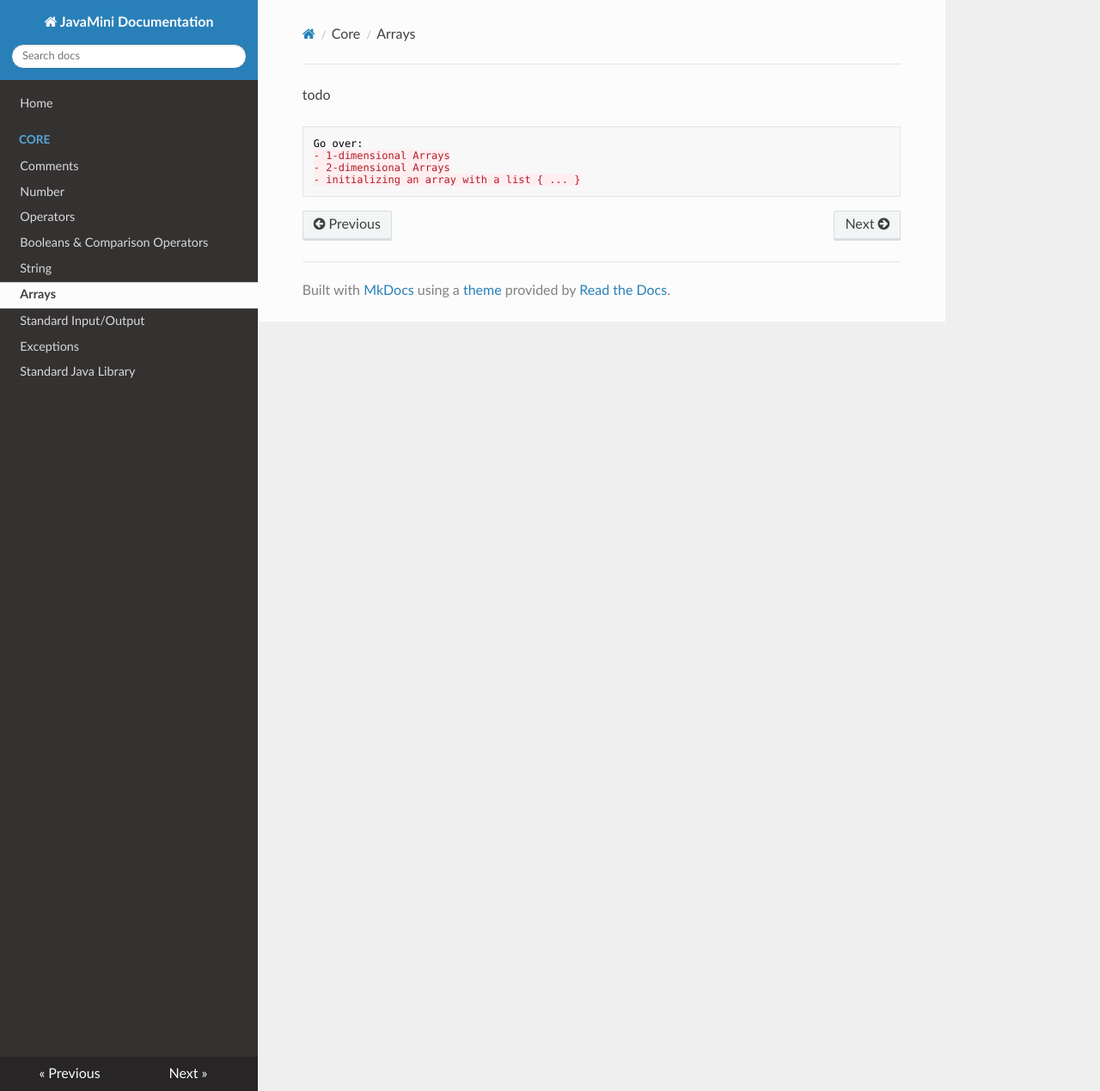
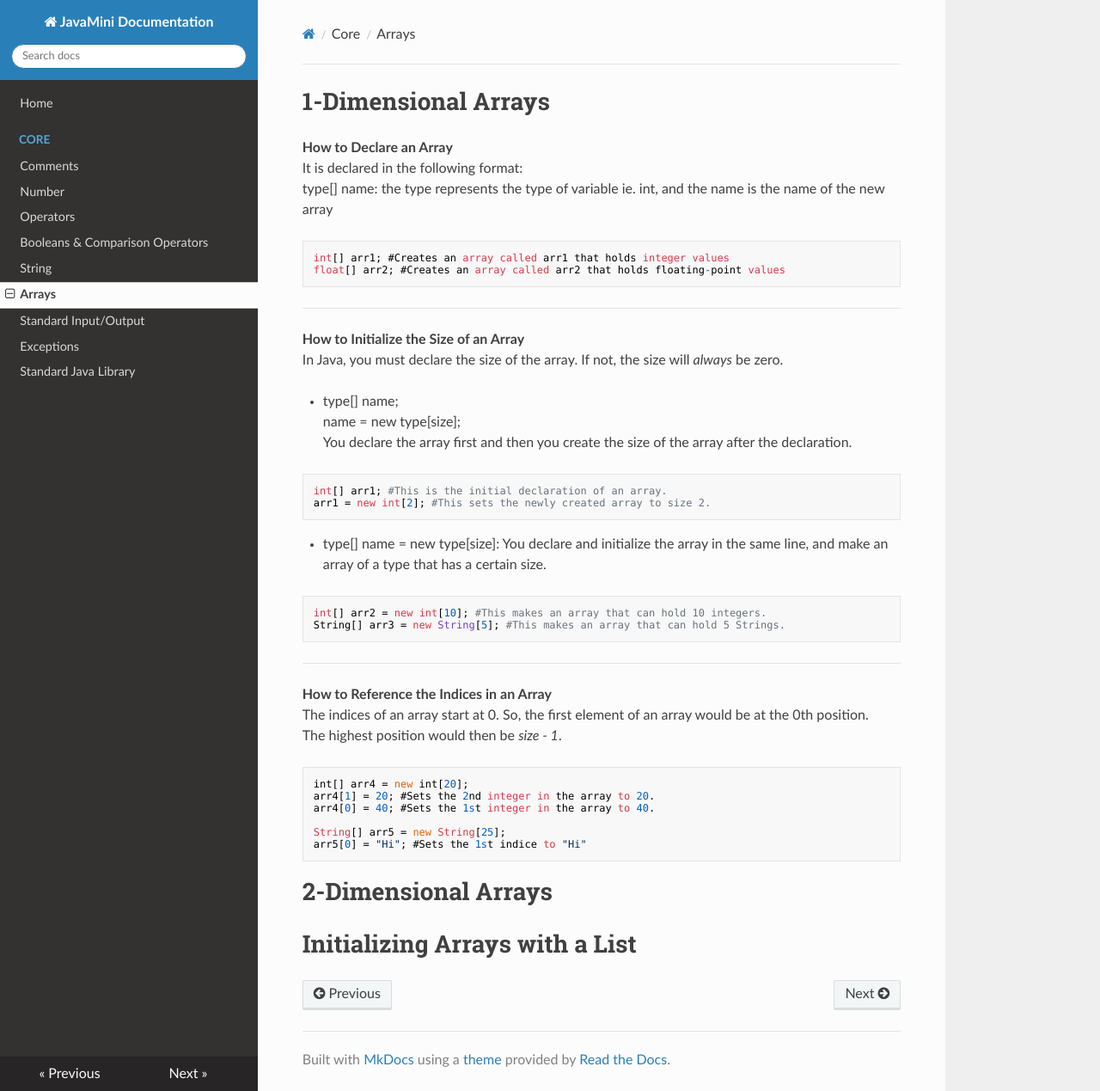
Before and after one commit to bofeng/javamini-doc, an MkDocs documentation site: the page built from doc/core/arrays.md, in a window 1280 px wide and 1269 px high. Shown: the whole window at 86% size. Built offline with MkDocs 1.6.1, drawn with Linux system fonts in a browser that asks for light colours; nearby versions of some CDN libraries; old or Windows-style settings are respelled for this version of MkDocs.

Commit message:
Added documentation for 1-dimensional arrays

````diff
--- a/doc/core/arrays.md
+++ b/doc/core/arrays.md
@@ -1,7 +1,44 @@
-todo
+# 1-Dimensional Arrays
+
+**How to Declare an Array**
+It is declared in the following format:
+type[] name: the type represents the type of variable ie. int, and the name is the name of the new array
 ```
-Go over:
-- 1-dimensional Arrays
-- 2-dimensional Arrays
-- initializing an array with a list { ... }
+int[] arr1; #Creates an array called arr1 that holds integer values
+float[] arr2; #Creates an array called arr2 that holds floating-point values
 ```
+---
+**How to Initialize the Size of an Array**
+In Java, you must declare the size of the array. If not, the size will _always_ be zero.
+
+* type[] name;
+  name = new type[size];
+  You declare the array first and then you create the size of the array after the declaration.
+
+```
+int[] arr1; #This is the initial declaration of an array.
+arr1 = new int[2]; #This sets the newly created array to size 2.
+```
+
+* type[] name = new type[size]: You declare and initialize the array in the same line, and make an array of a type that has a certain size.
+
+```
+int[] arr2 = new int[10]; #This makes an array that can hold 10 integers.
+String[] arr3 = new String[5]; #This makes an array that can hold 5 Strings.
+```
+---
+**How to Reference the Indices in an Array**
+The indices of an array start at 0. So, the first element of an array would be at the 0th position.
+The highest position would then be _size - 1_.
+```
+int[] arr4 = new int[20];
+arr4[1] = 20; #Sets the 2nd integer in the array to 20.
+arr4[0] = 40; #Sets the 1st integer in the array to 40.
+
+String[] arr5 = new String[25];
+arr5[0] = "Hi"; #Sets the 1st indice to "Hi"
+```
+
+# 2-Dimensional Arrays
+
+# Initializing Arrays with a List
````
